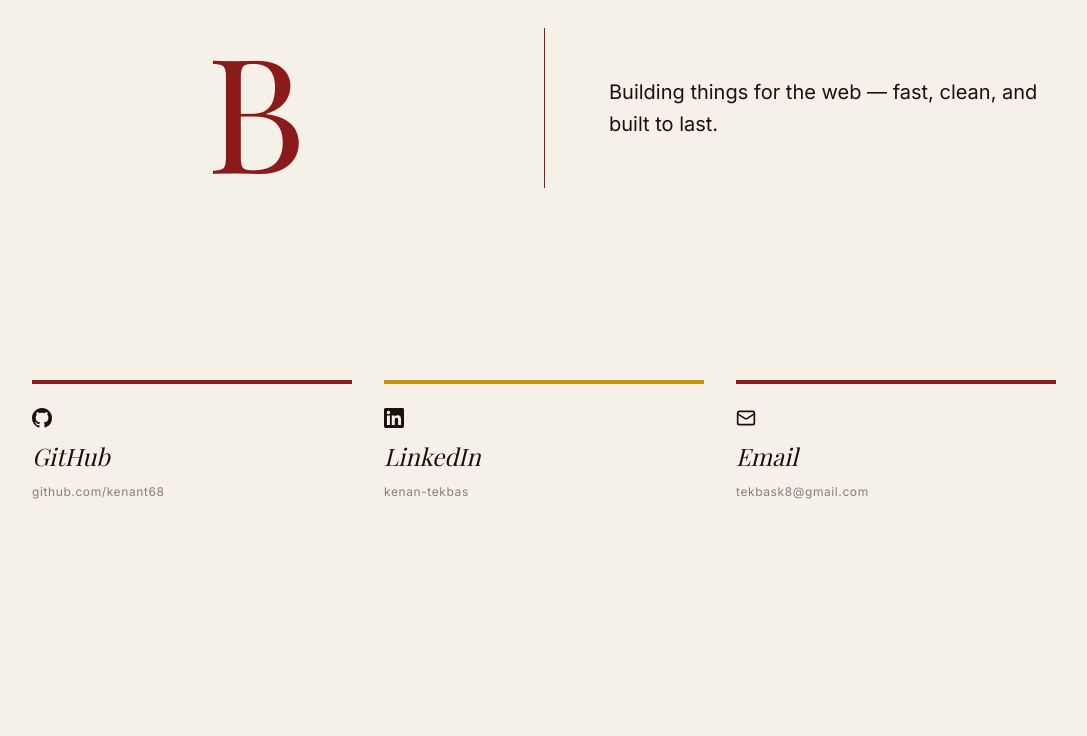
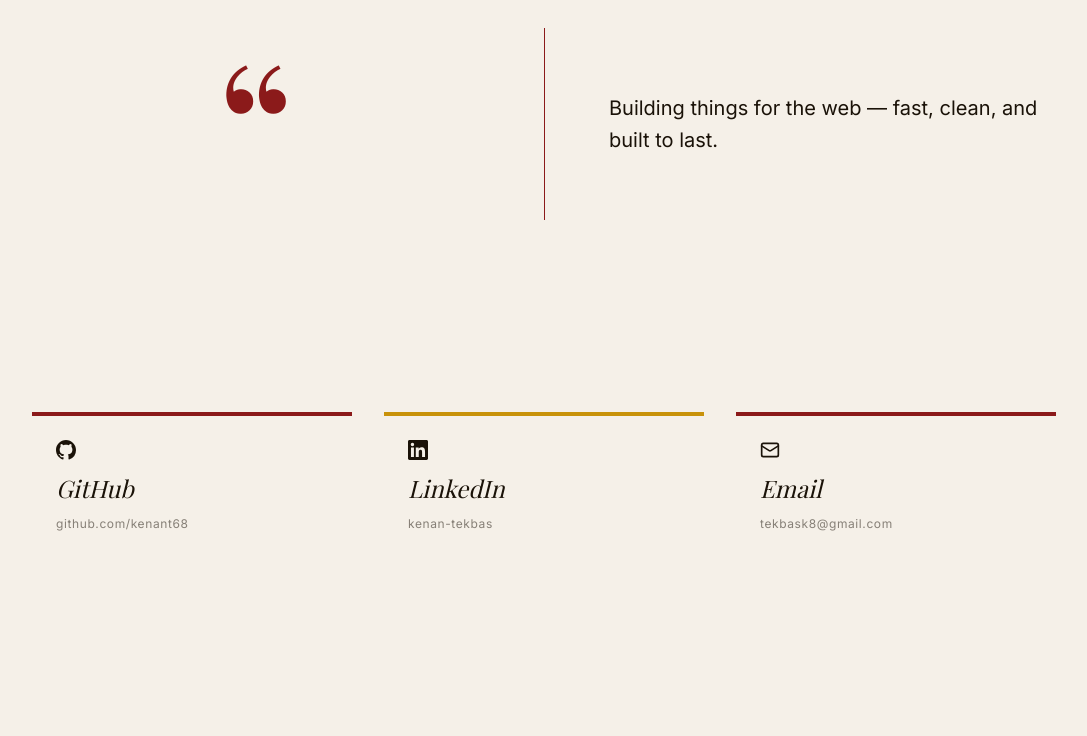
Before and after one commit to kenant68/portfolio, a Next.js app: page / in a window 1280 px wide. Shown: the part 868-1604 px from the top of the page, without its empty margins (96-1183 px from the left). Built offline with nearby package versions, Linux system fonts and the light colour scheme.

Commit message:
fix: add card padding and replace drop-cap B with quotation mark

```diff
--- a/components/About.tsx
+++ b/components/About.tsx
@@ -5,10 +5,10 @@ export default function About() {
         <div className="grid grid-cols-1 md:grid-cols-2 gap-8 md:gap-0 md:divide-x md:divide-burgundy">
           <div className="flex items-start justify-center md:pr-16">
             <span
-              className="font-serif text-[10rem] leading-none text-burgundy font-normal select-none"
+              className="font-serif text-[12rem] leading-none text-burgundy font-normal select-none"
               aria-hidden="true"
             >
-              B
+              &ldquo;
             </span>
           </div>
           <div className="md:pl-16 flex items-center">
--- a/components/Links.tsx
+++ b/components/Links.tsx
@@ -54,7 +54,7 @@ export default function Links() {
             target={href.startsWith('mailto') ? undefined : '_blank'}
             rel={href.startsWith('mailto') ? undefined : 'noopener noreferrer'}
             aria-label={label}
-            className={`group border-t-4 ${topBorder} pt-6 pb-8 flex flex-col gap-3 text-ink ${hover} transition-colors duration-200`}
+            className={`group border-t-4 ${topBorder} pt-6 pb-8 px-6 flex flex-col gap-3 text-ink ${hover} transition-colors duration-200`}
           >
             <Icon className="w-5 h-5" />
             <span className="font-serif text-2xl italic">{label}</span>
```
